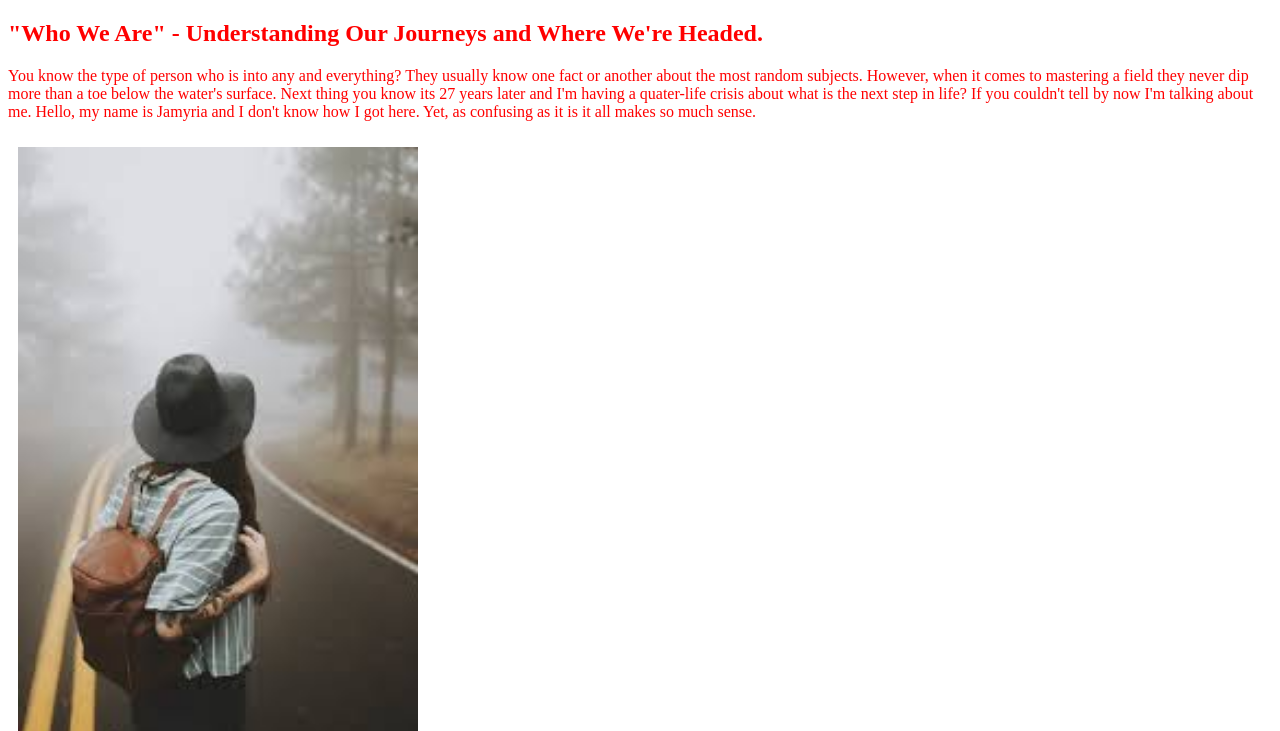
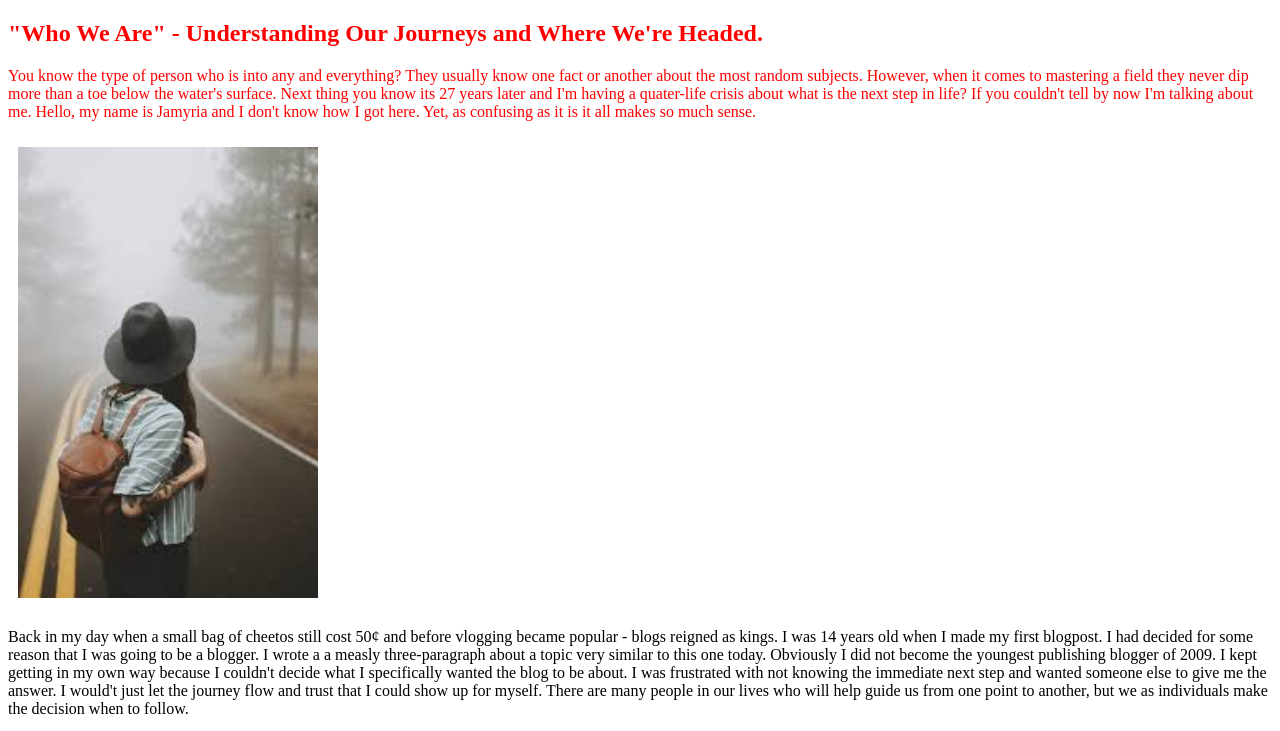
Before and after one commit to PT-Web-Dev-Jan-23/js-assignment-4-html-me-something-landersja, a website: page index.html in a window 1280 px wide. Shown: the top 731 px of the page. Drawn offline with Linux system fonts and the light colour scheme.

Commit message:
single image update in html

```diff
--- a/index.html
+++ b/index.html
@@ -11,7 +11,7 @@
       <h1>"Who We Are" - Understanding Our Journeys and Where We're Headed.</h1>
    <main>
       <p>You know the type of person who is into any and everything? They usually know one fact or another about the most random subjects. However, when it comes to mastering a field they never dip more than a toe below the water's surface. Next thing you know its 27 years later  and I'm having a quater-life crisis about what is the next step in life? If you couldn't tell by now I'm talking about me. Hello, my name is Jamyria and I don't know how I got here. Yet, as confusing as it is it all makes so much sense.</p>
-      <img src = "images/wandering image.jpeg" alt = "Image of someone wandering down a foggy path.">
+      <img src = "images/wandering image.jpeg" alt = "Image of someone wandering down a foggy path." style="width:300px">
    </header>
       <p> Back in my day when a small bag of cheetos still cost 50&cent; and before vlogging became popular - blogs reigned as kings. I was 14 years old when I made my first blogpost. I had decided for some reason that I was going to be a blogger. I wrote a a measly three-paragraph about a topic very similar to this one today. Obviously I did not become the youngest publishing blogger of 2009. I kept getting in my own way because I couldn't decide what I specifically wanted the blog to be about. I was frustrated with not knowing the immediate next step and wanted someone else to give me the answer. I would't just let the journey flow and trust that I could show up for myself. There are many people in our lives who will help guide us from one point to another, but we as individuals make the decision when to follow. </p>
 
```
